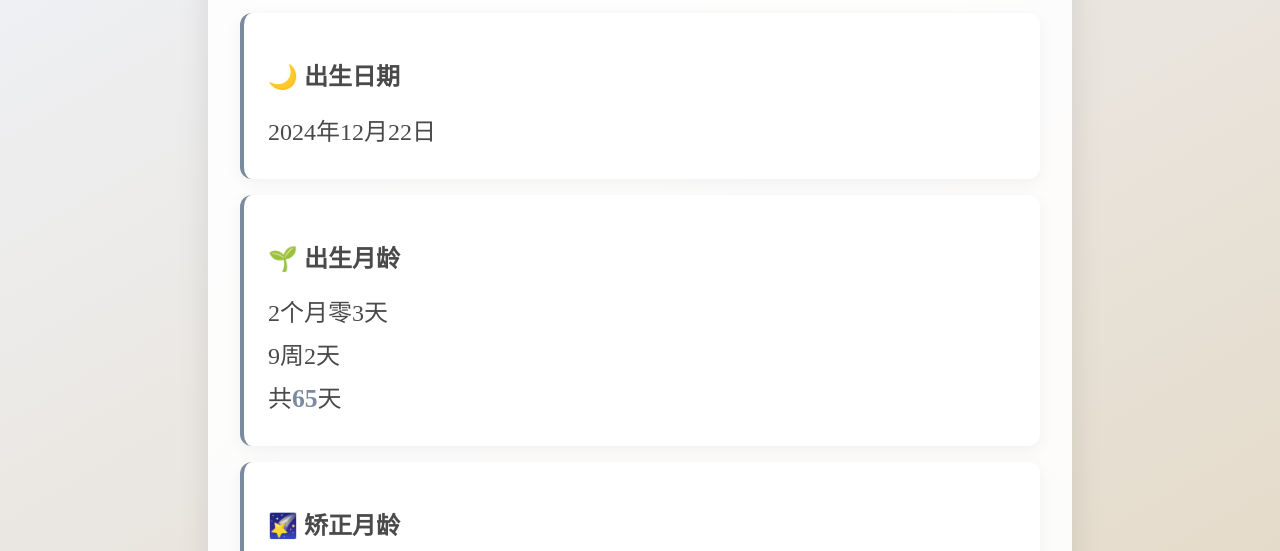
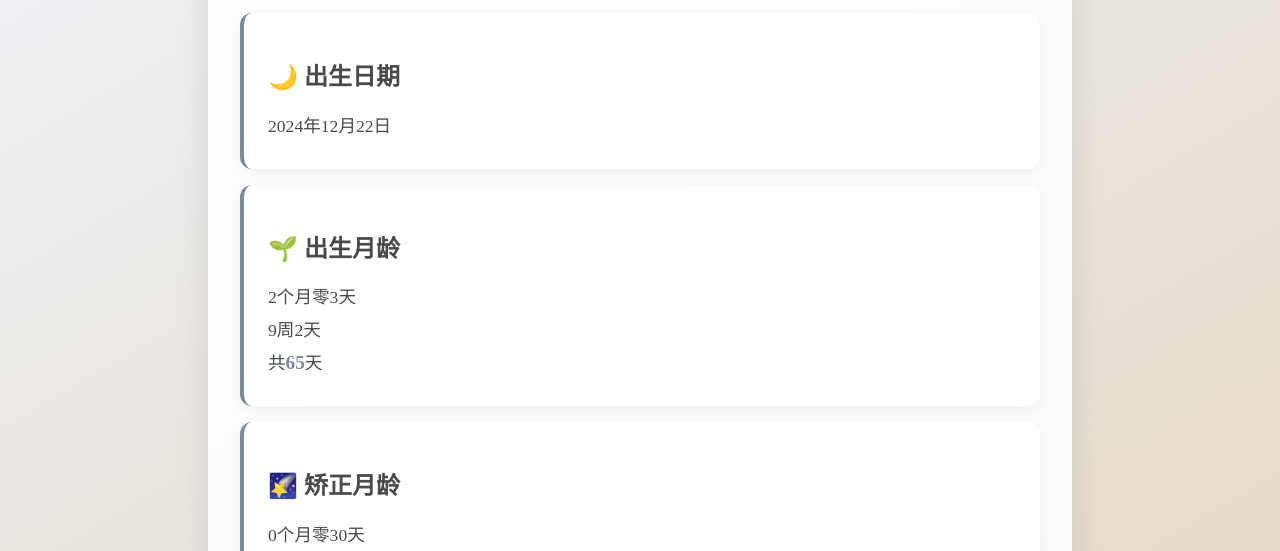
Before and after one commit to hotgirl419/hotgirl419.github.io, a plain HTML site: page index.html in a window 1280 px wide. Shown: the part 176-727 px from the top of the page. Drawn offline with nearby package versions, Linux system fonts and the light colour scheme.

Commit message:
Update index.html

```diff
--- a/index.html
+++ b/index.html
@@ -68,13 +68,13 @@
 
         .age-item {
             margin: 0.5rem 0;
-            font-size: 1.5rem;
+            font-size: 1.1rem;
         }
 
         .days-count {
             color: var(--accent-color);
             font-weight: bold;
-            font-size: 1.6rem;
+            font-size: 1.2rem;
         }
     </style>
 </head>
```
